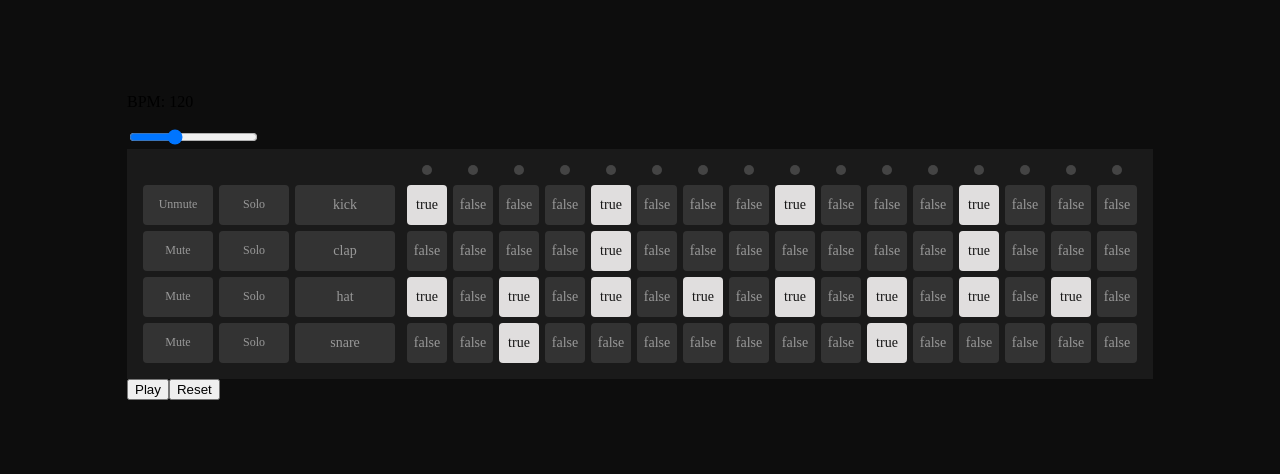
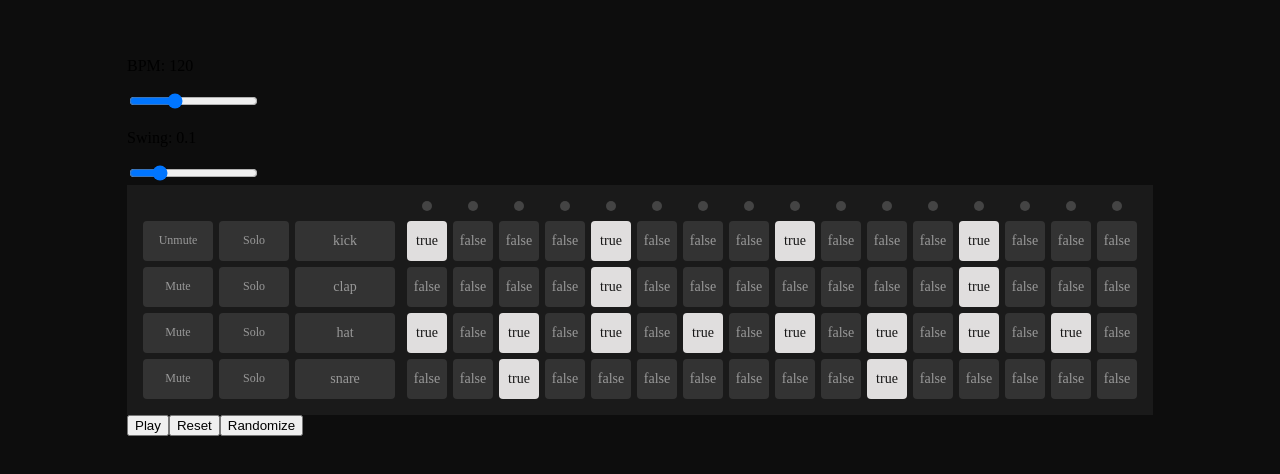
Before and after one commit to dameox/Cquence, an Angular app: page / in a window 1280 px wide. Shown: the part 162-636 px from the top of the page. Built offline with nearby package versions, Linux system fonts and the light colour scheme; no server answers.

Commit message:
added a randomize button and a swing/groove functionality

```diff
--- a/src/app/scheduler/scheduler.ts
+++ b/src/app/scheduler/scheduler.ts
@@ -17,8 +17,8 @@ export class Scheduler {
   intervalId: any;
   isPlaying = signal(false);
   anySoloed = false;
-
   stepDuration = computed(() => 60 / this.bpm() / 4);
+  swingAmount = signal(0.1);
 
 
 
@@ -37,7 +37,7 @@ export class Scheduler {
 
       });
         this.currentStep.set((this.currentStep() + 1) % 16);
-        this.nextStepTime += this.stepDuration();
+        this.nextStepTime += this.stepDuration() + ((this.currentStep() + 1)  % 2 === 1 ? this.swingAmount() * this.stepDuration() : 0);
     }
 }
 
--- a/src/app/sequencer-body/sequencer-body.html
+++ b/src/app/sequencer-body/sequencer-body.html
@@ -1,7 +1,10 @@
 <div class="transport-controls">
     <p>BPM: {{ scheduler.bpm() }}</p>
     <input type="range" id="bpm" min="60" max="240" [value]="scheduler.bpm()" (input)="setBpm($event)" />
+    <p>Swing: {{ scheduler.swingAmount() }}</p>
+    <input type="range" id="swing" min="0" max="0.5" step="0.01" [value]="scheduler.swingAmount()" (input)="setSwing($event)" />
 </div>
 <app-grid></app-grid>
 <button (click)="scheduler.isPlaying() ? scheduler.stop() : scheduler.start()">{{ scheduler.isPlaying() ? 'Stop' : 'Play' }}</button>
 <button (click)="sequencerState.resetPattern()">Reset</button>
+<button (click)="sequencerState.randomizePattern()">Randomize</button>
--- a/src/app/sequencer-body/sequencer-body.ts
+++ b/src/app/sequencer-body/sequencer-body.ts
@@ -16,4 +16,7 @@ export class SequencerBody {
   setBpm(event: any) {
     this.scheduler.bpm.set(Number(event.target.value));
 }
+  setSwing(event: any) {
+    this.scheduler.swingAmount.set(Number(event.target.value));
+  }
 }
--- a/src/app/sequencer-state/sequencer-state.ts
+++ b/src/app/sequencer-state/sequencer-state.ts
@@ -34,7 +34,12 @@ export class SequencerState {
       soloed: false
     }
   ]);
-
+  trackChance = new Map([
+      ['kick', 0.4],
+      ['clap', 0.2],
+      ['hat', 0.6],
+      ['snare', 0.2]
+    ]);
 
 
   toggleClick(trackIndex: number, stepIndex: number) {
@@ -109,4 +114,20 @@ export class SequencerState {
     });
   }
 
+  randomizePattern() {
+
+
+    this.tracks.update( value => {
+      return value.map(track => {
+        const chance = this.trackChance.get(track.name);
+        if (chance !== undefined) {
+          return {
+            ...track,
+            steps: track.steps.map(() => Math.random() < chance)
+          };
+        }
+        return track;
+      });
+    });
+  }
 }
```
